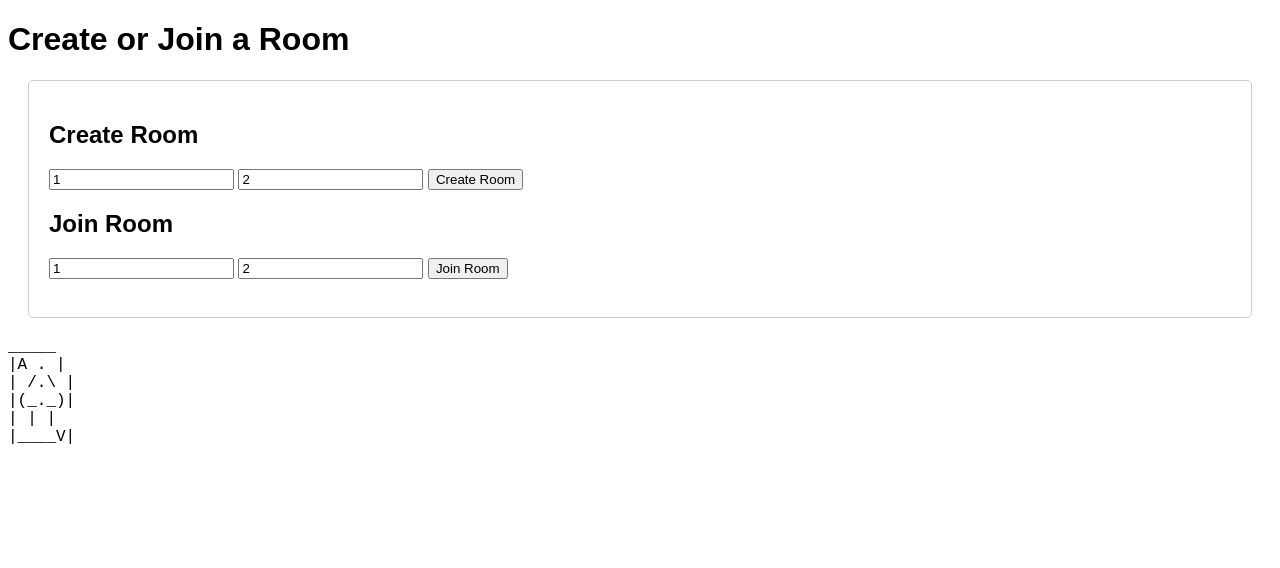
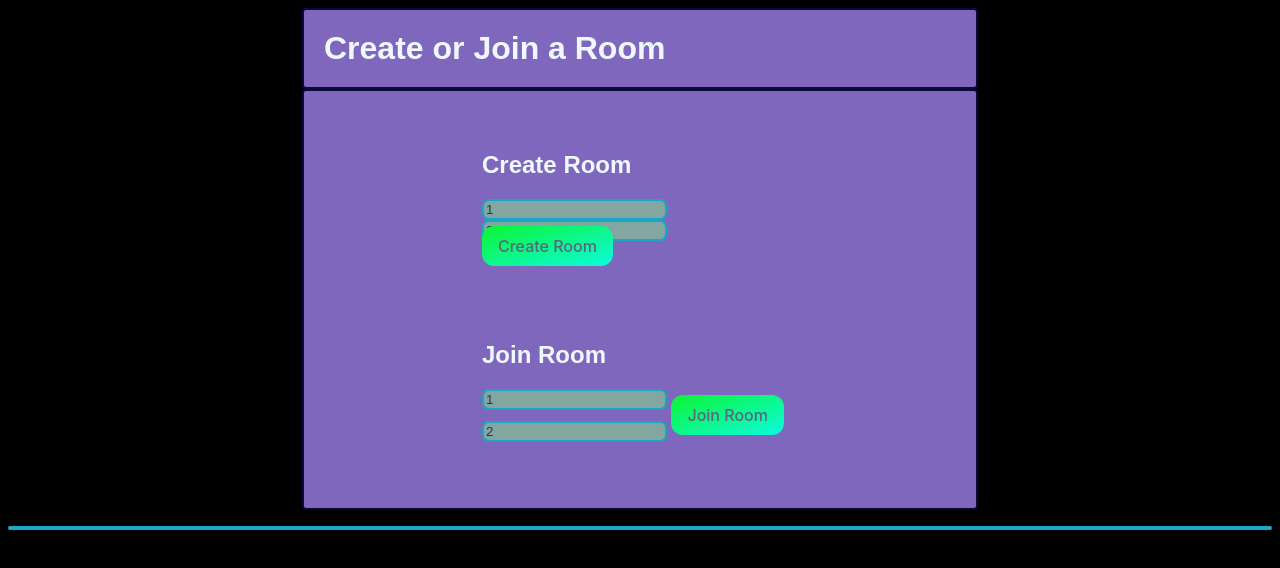
Before and after one commit to WhackyJasprr/OTTGOC, a website: page public/index.html in a window 1280 px wide. Drawn offline with nearby package versions, Linux system fonts and the light colour scheme; no server answers.

Commit message:
styled the html and worked on the game

```diff
--- a/public/index.html
+++ b/public/index.html
@@ -6,47 +6,121 @@
     <script src="/socket.io/socket.io.js"></script>
     <style>
         body {
+            position: relative;
             font-family: Arial, sans-serif;
         }
+
+
+
         #joinMenu, #gameMenu {
-            margin: 20px;
+            margin: auto;
+            width: 50%;
             padding: 20px;
-            border: 1px solid #ccc;
-            border-radius: 5px;
+            position: relative;
         }
 
         .card{
             font-family: 'Courier New', Courier, monospace;
         }
 
+        .menu{
+            margin: auto;
+            width: 50%;
+            padding: 20px;
+            position: auto  ;
+        }
+
+        .move-up {
+            position: relative;
+            top: 0;
+        }
+
+        /* Style when the viewport width is larger than 1200px */
+        @media (min-width: 1200px) {
+            .move-up {
+                top: -15px; /* Move the item up by 20px only for large screens */
+            }
+        }
+
+        .btn {
+            background: linear-gradient(to bottom right, #0df434, #0cfbdf);
+            border: 0;
+            border-radius: 12px;
+            color: #5a667e;
+            cursor: pointer;
+            display: inline-block;
+            font-family: -apple-system,system-ui,"Segoe UI",Roboto,Helvetica,Arial,sans-serif;
+            font-size: 16px;
+            font-weight: 500;
+            line-height: 2.5;
+            outline: transparent;
+            padding: 0 1rem;
+            text-align: center;
+            text-decoration: none;
+            transition: box-shadow .2s ease-in-out;
+            user-select: none;
+            -webkit-user-select: none;
+            touch-action: manipulation;
+            white-space: nowrap;
+        }
+
+        .btn:not([disabled]):focus {
+
+            box-shadow: 0 0 .25rem rgba(0, 0, 0, 0.5), -.125rem -.125rem 1rem rgba(13, 244, 52, 0.5), .125rem .125rem 1rem rgb(12, 251, 223, 0.5);
+        }
+
+        .btn:not([disabled]):hover {
+            box-shadow: 0 0 .25rem rgba(0, 0, 0, 0.5), -.125rem -.125rem 1rem rgba(13, 244, 52, 0.5), .125rem .125rem 1rem rgb(12, 251, 223, 0.5);
+        }
+
+        .inp{
+            border: 2px solid #17a8c5;
+            border-radius: 7px;
+            color: #0d414c;
+            background-color: #8aeb7f7a;
+            outline: none;
+        }
+
+        .menu-color{
+            background-color: #7f67bd;
+            border: 2px solid rgb(10, 10, 56);
+            border-radius: 4px;
+            color: aliceblue;
+        }
+
+        .background{
+            background-color: black;
+        }
+
     </style>
 </head>
-<body>
+    <body class="background">
         <header>
-        <h1>Create or Join a Room</h1>
+            <h1 id="gameMenu" class="menu-color">Create or Join a Room</h1>
         </header>
 
         <main>
-        <div id="joinMenu" style="display:block;">
-            <div>
+            <div id="joinMenu" style="display:block;" class="menu-color">
+                <div class="menu">
                     <h2>Create Room</h2>
-                <input id="createRoomCode" placeholder="Room Code" value="1"/>
-                <input id="createPassword" placeholder="Password" value="2"/>
-                <button id="createRoomBtn">Create Room</button>
+                    <input id="createRoomCode" placeholder="Room Code" value="1" class="inp"/>
+                    <input id="createPassword" placeholder="Password" value="2" class="inp"/>
+                    <button id="createRoomBtn" class="move-up btn">Create Room</button>
                 </div>
 
-            <div>
+                <div class="menu">
                     <h2>Join Room</h2>
-                <input id="joinRoomCode" placeholder="Room Code" value="1"/>
-                <input id="joinPassword" placeholder="Password" value="2"/>
-                <button id="joinRoomBtn">Join Room</button>
+                    <input id="joinRoomCode" placeholder="Room Code" value="1" class="inp"/>
+                    <input id="joinPassword" placeholder="Password" value="2" class="inp"/>
+                    <button id="joinRoomBtn" class="move-up btn">Join Room</button>
                 </div>
 
                 <h3 id="status"></h3>
             </div>
 
-        <div id="gameMenu" style="display: none;" class="card">
+            <div id="gameMenu" style="display:none;" class="card">
                 <p id="gameHand">hopefully you aren't seeing this</p>
+                <p>but you should be seening this</p>
                 <div id="opHand"></div>
                 <div id="board">
                     <div id="row1"></div>
@@ -55,35 +129,35 @@
                 </div>
                 <div id="myHand"></div>
             </div>
-        <p id="log" class="card"></p>
+            <p id="log" class="card inp"></p>
         </main>
 
         <script>
             const cards = [
                 [' _____   _____   _____   _____   _____   _____   _____   _____   _____   _____   _____   _____   _____ '],
-            ['|A .  | |2    | |3    | |4    | |5    | |6    | |7    | |8    | |9    | |10 ^ | |J  ww| |Q  ww| |K  WW|'],
-            ['| /.Ä | |  ^  | | ^ ^ | | ^ ^ | | ^ ^ | | ^ ^ | | ^ ^ | |^ ^ ^| |^ ^ ^| |^ ^ ^| | ^ {)| | ^ {(| | ^ {)|'],
-            ['|(_._)| |     | |     | |     | |  ^  | | ^ ^ | |^ ^ ^| | ^ ^ | |^ ^ ^| |^ ^ ^| |(.)% | |(.)%%| |(.)%%|'],
-            ['|  |  | |  ^  | |  ^  | | ^ ^ | | ^ ^ | | ^ ^ | | ^ ^ | |^ ^ ^| |^ ^ ^| |^ ^ ^| | | % | | |%%%| | |%%%|'],
+                ['|A .  | |2    | |3    | |4    | |5    | |6    | |7    | |8    | |9    | |10 ♠ | |J  ww| |Q  ww| |K  WW|'],
+                ['| /.Ä | |  ♠  | | ♠ ♠ | | ♠ ♠ | | ♠ ♠ | | ♠ ♠ | | ♠ ♠ | |♠ ♠ ♠| |♠ ♠ ♠| |♠ ♠ ♠| | ♠ {)| | ♠ {(| | ♠ {)|'],
+                ['|(_._)| |     | |     | |     | |  ♠  | | ♠ ♠ | |♠ ♠ ♠| | ♠ ♠ | |♠ ♠ ♠| |♠ ♠ ♠| |(.)% | |(.)%%| |(.)%%|'],
+                ['|  |  | |  ♠  | |  ♠  | | ♠ ♠ | | ♠ ♠ | | ♠ ♠ | | ♠ ♠ | |♠ ♠ ♠| |♠ ♠ ♠| |♠ ♠ ♠| | | % | | |%%%| | |%%%|'],
                 ['|____V| |____Z| |____E| |____h| |____S| |____9| |____L| |____8| |____6| |___0I| |__%%[| |_%%%O| |_%%%>|'],
                 [' _____   _____   _____   _____   _____   _____   _____   _____   _____   _____   _____   _____   _____ '],
-            ['|A _  | |2    | |3    | |4    | |5    | |6    | |7    | |8    | |9    | |10 & | |J  ww| |Q  ww| |K  WW|'],
-            ['| ( ) | |  &  | | & & | | & & | | & & | | & & | | & & | |& & &| |& & &| |& & &| | o {)| | o {(| | o {)|'],
-            ['|(_Ö_)| |     | |     | |     | |  &  | | & & | |& & &| | & & | |& & &| |& & &| |o o% | |o o%%| |o o%%|'],
-            ['|  |  | |  &  | |  &  | | & & | | & & | | & & | | & & | |& & &| |& & &| |& & &| | | % | | |%%%| | |%%%|'],
+                ['|A _  | |2    | |3    | |4    | |5    | |6    | |7    | |8    | |9    | |10 ♣ | |J  ww| |Q  ww| |K  WW|'],
+                ['| ( ) | |  ♣  | | ♣ ♣ | | ♣ ♣ | | ♣ ♣ | | ♣ ♣ | | ♣ ♣ | |♣ ♣ ♣| |♣ ♣ ♣| |♣ ♣ ♣| | o {)| | o {(| | o {)|'],
+                ['|(_Ö_)| |     | |     | |     | |  ♣  | | ♣ ♣ | |♣ ♣ ♣| | ♣ ♣ | |♣ ♣ ♣| |♣ ♣ ♣| |o o% | |o o%%| |o o%%|'],
+                ['|  |  | |  ♣  | |  ♣  | | ♣ ♣ | | ♣ ♣ | | ♣ ♣ | | ♣ ♣ | |♣ ♣ ♣| |♣ ♣ ♣| |♣ ♣ ♣| | | % | | |%%%| | |%%%|'],
                 ['|____V| |____Z| |____E| |____h| |____S| |____9| |____L| |____8| |____6| |___0I| |__%%[| |_%%%O| |_%%%>|'],
                 [' _____   _____   _____   _____   _____   _____   _____   _____   _____   _____   _____   _____   _____ '],
-            ['|A_ _ | |2    | |3    | |4    | |5    | |6    | |7    | |8    | |9    | |10 v | |J  ww| |Q  ww| |K  WW|'],
-            ['|( v )| |  v  | | v v | | v v | | v v | | v v | | v v | |v v v| |v v v| |v v v| |   {)| |   {(| |   {)|'],
-            ['| Ä / | |     | |     | |     | |  v  | | v v | |v v v| | v v | |v v v| |v v v| |(v)% | |(v)%%| |(v)%%|'],
-            ['|  .  | |  v  | |  v  | | v v | | v v | | v v | | v v | |v v v| |v v v| |v v v| | v % | | v%%%| | v%%%|'],
+                ['|A_ _ | |2    | |3    | |4    | |5    | |6    | |7    | |8    | |9    | |10 ♦ | |J  ww| |Q  ww| |K  WW|'],
+                ['|( v )| |  ♦  | | ♦ ♦ | | ♦ ♦ | | ♦ ♦ | | ♦ ♦ | | ♦ ♦ | |♦ ♦ ♦| |♦ ♦ ♦| |♦ ♦ ♦| |   {)| |   {(| |   {)|'],
+                ['| Ä / | |     | |     | |     | |  ♦  | | ♦ ♦ | |♦ ♦ ♦| | ♦ ♦ | |♦ ♦ ♦| |♦ ♦ ♦| |(V)% | |(V)%%| |(V)%%|'],
+                ['|  .  | |  ♦  | |  ♦  | | ♦ ♦ | | ♦ ♦ | | ♦ ♦ | | ♦ ♦ | |♦ ♦ ♦| |♦ ♦ ♦| |♦ ♦ ♦| | V % | | v%%%| | v%%%|'],
                 ['|____V| |____Z| |____E| |____h| |____S| |____9| |____L| |____8| |____6| |___0I| |__%%[| |_%%%O| |_%%%>|'],
                 [' _____   _____   _____   _____   _____   _____   _____   _____   _____   _____   _____   _____   _____ '],
-            ['|A ^  | |2    | |3    | |4    | |5    | |6    | |7    | |8    | |9    | |10 o | |J  ww| |Q  ww| |K  WW|'],
-            ['| / Ä | |  o  | | o o | | o o | | o o | | o o | | o o | |o o o| |o o o| |o o o| | /Ä{)| | /Ä{(| | /Ä{)|'],
-            ['| Ä / | |     | |     | |     | |  o  | | o o | |o o o| | o o | |o o o| |o o o| | Ä/% | | Ä/%%| | Ä/%%|'],
-            ['|  .  | |  o  | |  o  | | o o | | o o | | o o | | o o | |o o o| |o o o| |o o o| |   % | |  %%%| |  %%%|'],
-            ['|____o| |____Z| |____E| |____h| |____S| |____9| |____L| |____8| |____6| |___0I| |__%%[| |_%%%O| |_%%%>|'],
+                ['|A ^  | |2    | |3    | |4    | |5    | |6    | |7    | |8    | |9    | |10 ♥ | |J  ww| |Q  ww| |K  WW|'],
+                ['| / Ä | |  ♥  | | ♥ ♥ | | ♥ ♥ | | ♥ ♥ | | ♥ ♥ | | ♥ ♥ | |♥ ♥ ♥| |♥ ♥ ♥| |♥ ♥ ♥| | /Ä{)| | /Ä{(| | /Ä{)|'],
+                ['| Ä / | |     | |     | |     | |  ♥  | | ♥ ♥ | |♥ ♥ ♥| | ♥ ♥ | |♥ ♥ ♥| |♥ ♥ ♥| | Ä/% | | Ä/%%| | Ä/%%|'],
+                ['|  .  | |  ♥  | |  ♥  | | ♥ ♥ | | ♥ ♥ | | ♥ ♥ | | ♥ ♥ | |♥ ♥ ♥| |♥ ♥ ♥| |♥ ♥ ♥| |   % | |  %%%| |  %%%|'],
+                ['|____V| |____Z| |____E| |____h| |____S| |____9| |____L| |____8| |____6| |___0I| |__%%[| |_%%%O| |_%%%>|'],
                 [' _____   _____ '],
                 ['|Ä ~ /| |Joker|'],
                 ['|}}:{{| |==%, |'],
@@ -154,9 +228,9 @@
             };
 
             const socket = io();
-        let formatedHand = [];
-        let Hand = [];
-        document.getElementById('log').innerText = getCard('A of spades')
+            var formatedHand = []; //A of spades
+            var Hand = []; // [spade,a]
+            var handStr = []; //image as a string
 
             // Function to get the card representation
             function getCard(cardName) {
@@ -170,6 +244,7 @@
                 for (let x = originRow; x < originRow + cardHeight; x++) {
                     out.push(cards[x].join('').slice(originCol, originCol + cardWidth));
                 }
+                //log(out.join('\n').replace(/Ä/g, '\\').replace(/Ö/g, '\'').replace(/ /g,'  '))
                 return out.join('\n').replace(/Ä/g, '\\').replace(/Ö/g, '\'').replace(/ /g,'  ');
             }
 
@@ -214,7 +289,7 @@
             socket.on('startGame', () => {
                 document.getElementById('joinMenu').style.display = 'none';
                 document.getElementById('gameMenu').style.display = 'block';
-            document.getElementById('opHand').innerText = getCard('back');
+                //document.getElementById('opHand').innerText = getCard('back');
             });
 
             socket.on('error', (message) => {
@@ -225,18 +300,35 @@
                 document.getElementById('status').textContent = `A player left. Remaining players: ${players.length}`;
             });
 
-        socket.on('getHand',(hand) => {
-            log('1')
+            socket.on('getHand',(inp) => {
+                log(inp[1])
+                let hand = inp[0]
                 Hand = hand;
-            log('2')
                 formatedHand = hand.map(item => `${item[1]} of ${item[0]}`);
-            log('3')
-            let cardStr = getCard(formatedHand[0]).toString();
-            log('4')
-            document.getElementById('gameHand').innerText = formatedHand.join(' ');
-            log('5')
-            document.getElementById('myHand').innerText = cardStr;
+                handStr = getHandStr(formatedHand)
+                _init_();
             });
+
+            function _init_(){
+                loadHand('gameHand')
+            }
+
+            function getHandStr(hand){
+                var outhand = []
+                hand.forEach((item) => {
+                    outhand.push(getCard(item))
+                });
+                return outhand
+            }
+
+            function log(data){
+                socket.emit('log',data)
+            }
+
+            function loadHand(id){
+                var obj = document.getElementById(id)
+                obj.innerText = cardStr
+            }
         </script>
     </body>
 </html>
```
Also changed, not shown: index.js (+9 -11 lines), sorted.txt (+17 -17 lines). Lines whose indentation alone changed are shown as unchanged.
